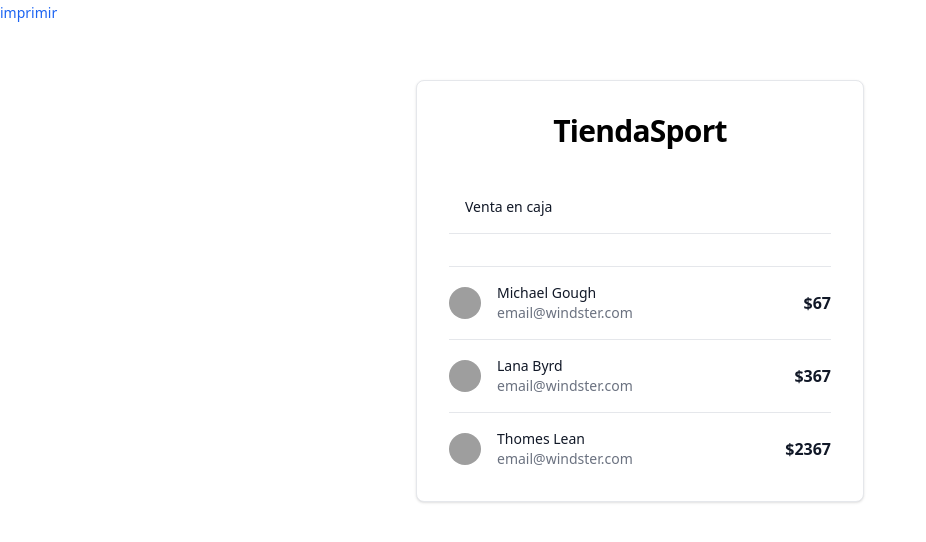
After one commit to sebastianHerazo17/Tienda_Sport, a Flask app: template templates/factura.html in a window 1280 px wide. The commit adds this page. Shown: the top 542 px of the page, without its empty margins (0-926 px from the left). Run offline with Flask 3, Linux system fonts and the light colour scheme; the template is opened without the code that fills it, so the values that code supplies are empty; style sheets or scripts are compiled from the project's sources; parts of the project's set-up code (start-up, migrations or seed data) failed here and were passed over; grey boxes are pictures that could not be loaded.

Commit message:
Avance del detalle de factura

```diff
--- a/app.py
+++ b/app.py
@@ -99,5 +99,10 @@ def finanza(fi, ff, gb):
 def descargar_excel():
     return controllerVenta.generar_excel()
 
+# Ruta Factura
+@app.route('/factura/<id>')
+def detalle_venta(id):
+    return controllerVenta.factura_venta(id)
+
 if __name__ == '__main__':
     app.run(debug=True)
--- /dev/null
+++ b/templates/factura.html
@@ -0,0 +1,117 @@
+<!DOCTYPE html>
+<html lang="es">
+<head>
+    <meta charset="UTF-8">
+    <meta name="viewport" content="width=device-width, initial-scale=1.0">
+    <title>Factura de Venta</title>
+    <link rel="stylesheet" href="{{url_for('static',filename='dist/css/output.css')}}">
+    <link rel="stylesheet" href="{{url_for('static',filename='dist/css/flowbite.min.css')}}">
+</head>
+<body>
+    <a onclick="print()" class="text-sm font-medium text-blue-600 hover:underline">
+        imprimir
+    </a>
+    <div class="w-full max-w-md p-4 mx-auto mt-14 bg-white border border-gray-200 rounded-lg shadow sm:p-8 dark:bg-gray-800 dark:border-gray-700">
+        <div class="flex items-center justify-center mb-4">
+            <h3 class="mb-4 sw-text text-3xl font-extrabold tracking-tight leading-none md:text-3xl lg:text-3xl">TiendaSport</h3>
+        </div>
+        <div class="flow-root">
+                <ul role="list" class="divide-y divide-gray-200 dark:divide-gray-700">
+                    <li class="py-3 sm:py-4">
+                        <div class="flex items-center">
+                            <div class="flex-1 min-w-0 ms-4">
+                                {% if cliente.identificacion > 2 %}
+                                <p class="text-sm font-medium text-gray-900 truncate dark:text-white">
+                                    Cliente:
+                                </p>
+                                <p class="text-sm text-gray-500 truncate dark:text-gray-400">
+                                    {{ cliente.nombre }}
+                                </p>
+                                {%else%}
+                                <p class="text-sm font-medium text-gray-900 truncate dark:text-white">
+                                    Venta en caja
+                                </p>
+                                {%endif%}
+                            </div>
+                        </div>
+                    </li>
+                    <li class="py-3 sm:py-4">
+                        {%for productoVendido, producto in productosVendidos%}
+                        <div class="flex items-center mb-4">
+                            <div class="flex-1 min-w-0 ms-4">
+                                <p class="text-sm font-medium text-gray-900 truncate dark:text-white">
+                                    {{producto.tipo}} {{producto.referencia}}
+                                </p>
+                                <p class="text-sm text-gray-500 truncate dark:text-gray-400">
+                                    Unidades: {{productoVendido.cantidad}}
+                                </p>
+                                <p class="text-sm text-gray-500 truncate dark:text-gray-400">
+                                    Valor unidad: {{(productoVendido.precio/productoVendido.cantidad) | moneda}}
+                                </p>
+                            </div>
+                            <div class="inline-flex items-center text-base font-semibold text-gray-900 dark:text-white">
+                                {{ productoVendido.precio | moneda }}
+                            </div>
+                        </div>
+                        {%endfor%}
+                    </li>
+                    <li class="py-3 sm:py-4">
+                        <div class="flex items-center">
+                            <div class="flex-shrink-0">
+                                <img class="w-8 h-8 rounded-full" src="/docs/images/people/profile-picture-2.jpg" alt="Michael image">
+                            </div>
+                            <div class="flex-1 min-w-0 ms-4">
+                                <p class="text-sm font-medium text-gray-900 truncate dark:text-white">
+                                    Michael Gough
+                                </p>
+                                <p class="text-sm text-gray-500 truncate dark:text-gray-400">
+                                    email@windster.com
+                                </p>
+                            </div>
+                            <div class="inline-flex items-center text-base font-semibold text-gray-900 dark:text-white">
+                                $67
+                            </div>
+                        </div>
+                    </li>
+                    <li class="py-3 sm:py-4">
+                        <div class="flex items-center ">
+                            <div class="flex-shrink-0">
+                                <img class="w-8 h-8 rounded-full" src="/docs/images/people/profile-picture-4.jpg" alt="Lana image">
+                            </div>
+                            <div class="flex-1 min-w-0 ms-4">
+                                <p class="text-sm font-medium text-gray-900 truncate dark:text-white">
+                                    Lana Byrd
+                                </p>
+                                <p class="text-sm text-gray-500 truncate dark:text-gray-400">
+                                    email@windster.com
+                                </p>
+                            </div>
+                            <div class="inline-flex items-center text-base font-semibold text-gray-900 dark:text-white">
+                                $367
+                            </div>
+                        </div>
+                    </li>
+                    <li class="pt-3 pb-0 sm:pt-4">
+                        <div class="flex items-center ">
+                            <div class="flex-shrink-0">
+                                <img class="w-8 h-8 rounded-full" src="/docs/images/people/profile-picture-5.jpg" alt="Thomas image">
+                            </div>
+                            <div class="flex-1 min-w-0 ms-4">
+                                <p class="text-sm font-medium text-gray-900 truncate dark:text-white">
+                                    Thomes Lean
+                                </p>
+                                <p class="text-sm text-gray-500 truncate dark:text-gray-400">
+                                    email@windster.com
+                                </p>
+                            </div>
+                            <div class="inline-flex items-center text-base font-semibold text-gray-900 dark:text-white">
+                                $2367
+                            </div>
+                        </div>
+                    </li>
+                </ul>
+        </div>
+    </div>
+    <script src="{{url_for('static',filename='src/js/flowbite.min.js')}}"></script>
+</body>
+</html>
--- a/templates/ventas.html
+++ b/templates/ventas.html
@@ -129,6 +129,9 @@
                                             </div>
                                         </div>
                                         {% endif %}
+                                        <div>
+                                            <a href="/factura/{{venta.idVenta}}" target="_blank" rel="noopener noreferrer" class="text-sm font-medium text-blue-600 hover:underline dark:text-blue-500">factura</a>
+                                        </div>
                                     </td>
                                 </tr>
                                 {% endfor %}
```
Also changed, not shown: src/controllers/controllerVenta.py (+19 -2 lines), 1 other file.
